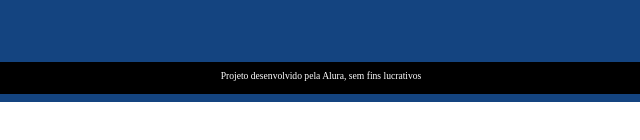
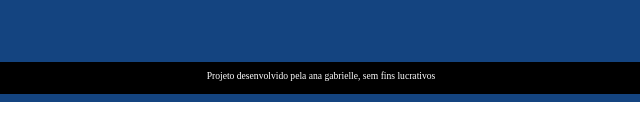
Before and after one commit to analopes12/projeto-index, a plain HTML site: page index.html in a window 1280 px wide. Shown: the part 706-846 px from the top of the page, 327-967 px from the left. Drawn offline with Linux system fonts and the light colour scheme; files that its build step writes are made by us from their sources.

Commit message:
Update index.html

```diff
--- a/index.html
+++ b/index.html
@@ -23,7 +23,7 @@
        </section>
    </main>
    <footer>
-       <p>Projeto desenvolvido pela Alura, sem fins lucrativos</p>
+       <p>Projeto desenvolvido pela ana gabrielle, sem fins lucrativos</p>
    </footer>
    <script src="app.js"></script>
    <script src="perguntas.js"></script>
```
